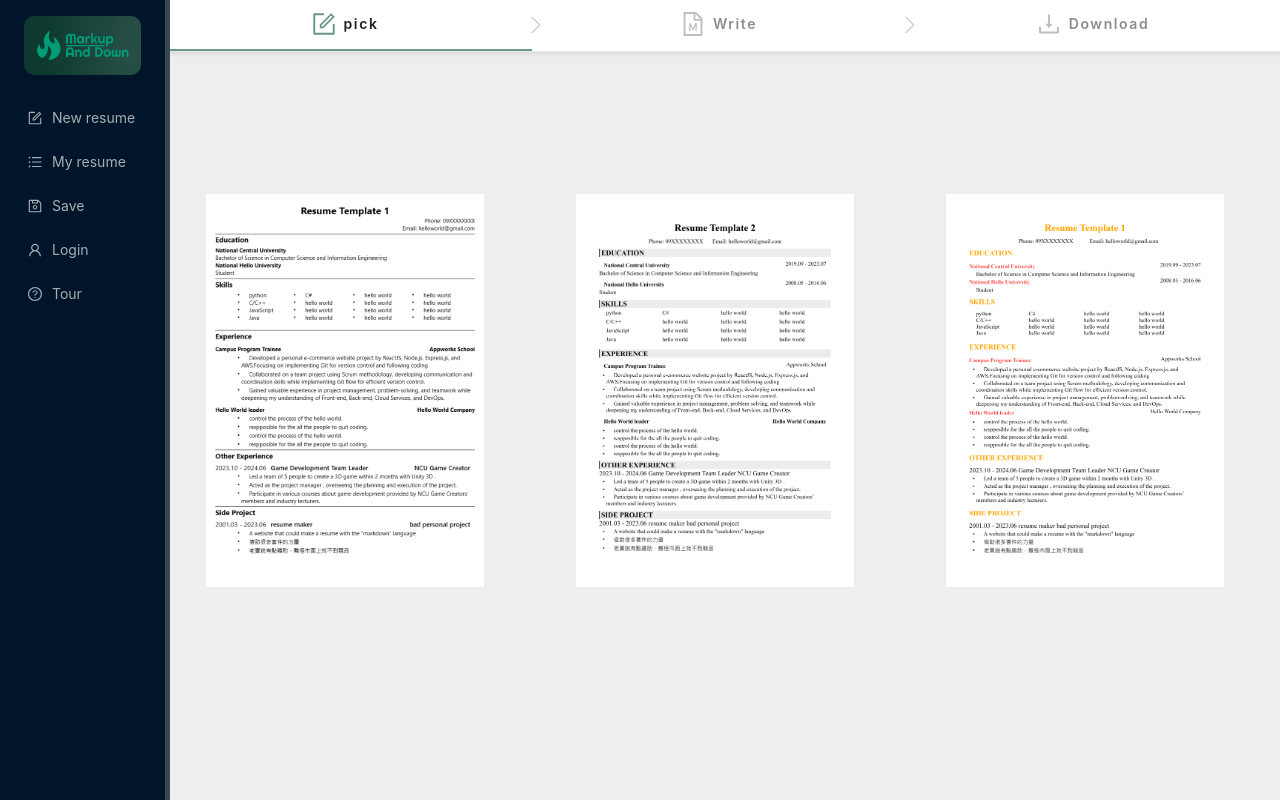
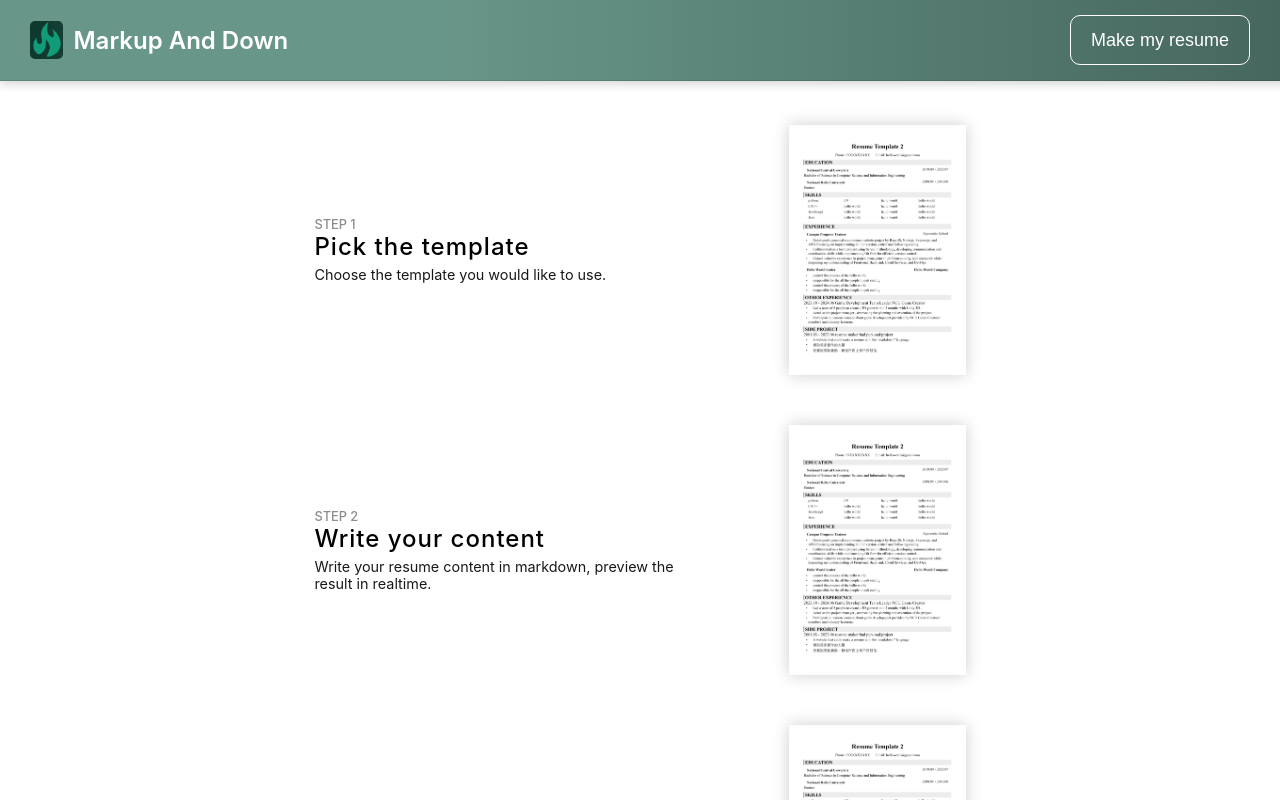
Before and after one commit to VictorChao996/markdown_resume_maker, a React (Create React App) app in the folder frontend/: page / in a window 1280 px wide. Shown: the top 800 px of the page. Built offline with nearby package versions, Linux system fonts and the light colour scheme.

Commit message:
feat(frontend): add MainPage & adjust css styles

```diff
--- a/frontend/src/App.js
+++ b/frontend/src/App.js
@@ -1,9 +1,11 @@
 import logo from "./logo.svg"
 import react from "react"
+import { Routes, Route, Link } from "react-router-dom"
 import "./App.css"
 import { ConfigProvider } from "antd"
 
 import MainLayout from "./MainLayout.js"
+import MainPage from "./pages/MainPage.js"
 
 function App() {
     return (
@@ -23,7 +25,16 @@ function App() {
                 }
             }}
         >
-            <MainLayout />
+            <Routes>
+                <Route
+                    path="/"
+                    element={<MainPage />}
+                />
+                <Route
+                    path="editor"
+                    element={<MainLayout />}
+                />
+            </Routes>
         </ConfigProvider>
     )
 }
--- a/frontend/src/MainLayout.js
+++ b/frontend/src/MainLayout.js
@@ -227,6 +227,9 @@ const MainLayout = () => {
                         // marginBottom: "16px"
                     }}
                     ref={tourRefs[0]}
+                    onClick={() => {
+                        window.location.href = "/"
+                    }}
                 >
                     <img
                         src={logo}
--- a/frontend/src/components/resumePreviewScreeshot.js
+++ b/frontend/src/components/resumePreviewScreeshot.js
@@ -7,7 +7,7 @@ const whitePaperImageURL =
 
 const ResumePreviewScreenshot = ({ html, cardRef, canResize }) => {
     const [previewImageURL, setPreviewImageURL] = useState(whitePaperImageURL)
-    const [size, setSize] = useState(350)
+    const [size, setSize] = useState(400)
 
     useEffect(() => {
         if (html) {
--- a/frontend/src/components/textEditor.js
+++ b/frontend/src/components/textEditor.js
@@ -28,6 +28,8 @@ const TextEditor = ({ markdownContent, setMarkdown }) => {
             theme={sublime}
             onChange={handleTyping}
             minHeight="800px"
+            // minWidth="2000px"
+            width="1600px"
             style={{ fontSize: "16px" }}
         />
     )
--- a/frontend/src/index.js
+++ b/frontend/src/index.js
@@ -2,12 +2,15 @@ import React from "react"
 import ReactDOM from "react-dom/client"
 import "./index.css"
 import App from "./App"
+import { BrowserRouter } from "react-router-dom"
 // import reportWebVitals from "./reportWebVitals"
 
 const root = ReactDOM.createRoot(document.getElementById("root"))
 root.render(
     // <React.StrictMode>
-    <App />
+    <BrowserRouter>
+        <App />
+    </BrowserRouter>
     // </React.StrictMode>
 )
 
--- /dev/null
+++ b/frontend/src/pages/MainPage.js
@@ -0,0 +1,71 @@
+import React from "react"
+import "./MainPage.scss"
+import img from "../images/template2_screenshot.png"
+import logo from "../images/logo_small.png"
+import { Button } from "antd"
+import { Link } from "react-router-dom"
+
+const MainPage = () => {
+    return (
+        <div>
+            <nav>
+                <div
+                    className="logo_with_name"
+                    onClick={() => {
+                        window.location.href = "/"
+                    }}
+                >
+                    <img
+                        src={logo}
+                        alt="logo"
+                    />
+                    <h2>Markup And Down</h2>
+                </div>
+                {/* <button className="make_resume_button">Make my resume</button> */}
+                <button className="make_resume_button">
+                    <Link to="editor">Make my resume</Link>
+                </button>
+            </nav>
+            <div className="intro">
+                <div className="step">
+                    <div className="description">
+                        <p className="small">STEP 1</p>
+                        <h2>Pick the template</h2>
+                        <p>Choose the template you would like to use.</p>
+                    </div>
+                    <img
+                        src={img}
+                        alt=""
+                    />
+                </div>
+                <div className="step">
+                    <div className="description">
+                        <p className="small">STEP 2</p>
+                        <h2>Write your content</h2>
+                        <p>
+                            Write your resume content in markdown, preview the
+                            result in realtime.
+                        </p>
+                    </div>
+                    <img
+                        src={img}
+                        alt=""
+                    />
+                </div>
+                <div className="step">
+                    <div className="description">
+                        <p className="small">STEP 3</p>
+                        <h2>Download !</h2>
+                        <p>Export it as the PDF file when you finish.</p>
+                    </div>
+                    <img
+                        src={img}
+                        alt=""
+                    />
+                </div>
+            </div>
+        </div>
+    )
+}
+
+export default MainPage
--- /dev/null
+++ b/frontend/src/pages/MainPage.scss
@@ -0,0 +1,127 @@
+
+nav{
+    position: fixed;
+height: 60px;
+width: 100%;
+border-bottom: 1px solid rgba(0,0,0,0.1);
+// background-color: #689689;
+background: linear-gradient(90deg, rgba(104,150,137,1) 5%, rgba(104,150,137,1) 33%, rgba(69,101,92,1) 100%);
+display: flex;
+justify-content: space-between;
+padding: 10px 20px;
+z-index: 2;
+box-shadow: 0px 2px 10px rgba(0, 0, 0, 0.2);
+
+    .logo_with_name{
+        // height: 50%;
+        // width: auto;
+        display: flex;
+        justify-content: center;
+        align-items: center;
+        padding: 3px 10px;
+        border-radius: 10px;
+
+        img{
+            height: 70%;
+            // height: auto;
+            border-radius: 5px;
+            margin-right: 10px;
+        }
+
+        h2{
+            font-weight: 600;
+            color: white;
+        }
+
+        &:hover{
+            // filter: brightness(0.9);
+            background-color: rgba(0,0,0,0.1);
+            cursor: pointer;
+        }
+    }
+// ul{
+    //     display: flex;
+    //     justify-content: center;
+    //     align-items: center;
+    //     height: 100%;
+    // }
+    .make_resume_button{
+        color: white;
+        background-color: none;
+        background: none;
+        border: 1px solid white;
+        border-radius: 10px;
+        margin: 5px 0px;
+        margin-right: 50px;
+        padding: 5px 20px;
+        font-size: large;
+
+        a{
+            text-decoration: none;
+            color: white;
+
+
+        }
+
+        &:hover{
+            color: #689689;
+            background-color: white;
+            cursor: pointer;
+            font-weight: 700;
+
+            a{
+                color: #689689;
+            }
+        }
+
+    }
+
+}
+
+
+.intro{
+    display: flex;
+    flex-direction: column;
+    justify-content: center;
+    align-items: center;
+    // height: 100vh;
+    padding: 100px 0px;
+
+    .step{
+        display: flex;
+        justify-content: space-evenly;
+        align-items: center;
+        height: 250px;
+        width: 100%;
+        max-width: 800px;
+        margin: 25px 0px;
+
+        .description{
+            width: 50%;
+            // margin-right: 20px;
+            .small{
+                color: gray;
+                font-size: 0.8em;
+                font-weight: 500;
+            }
+
+            h2{
+                font-weight: 500;
+                letter-spacing: 1px;
+                margin-bottom: 5px;
+            }
+            p{
+                font-size: 0.9em;
+                // font-weight: 500;
+                opacity: 0.9;
+            }
+        }
+
+        img{
+            height: 100%;
+            box-shadow: 0px 0px 15px rgba(0,0,0,0.2);
+        }
+
+
+    }
+}
--- a/frontend/src/pages/MarkdownPage.scss
+++ b/frontend/src/pages/MarkdownPage.scss
@@ -35,18 +35,20 @@
 
         // flex-grow: 1;
         overflow-y: hidden;
-        overflow-x: auto;
+        overflow-x: hidden;
         // width: 40%;
         // height: 800px;
-        max-height: 90%;
+        max-height: 93%;
+        // height: 500px;
         // width: 50%;
         flex: 1 1 50%;
-        width: 800px;
+        // width: 800px;
         z-index: 2;
         border-right: 3px solid #ccc;
 
         &:hover{
             overflow-y: scroll;
+            overflow-x: scroll;
         }
     }
 
@@ -58,7 +60,7 @@
         // background-color: rgb(245, 245, 245);
         display: flex;
         flex-direction: column;
-        justify-content: start;
+        justify-content: center;
         align-items: center;
 
         .card{
--- a/frontend/src/pages/TemplatePage.scss
+++ b/frontend/src/pages/TemplatePage.scss
@@ -17,8 +17,8 @@
     // width: 210px;
     // height: 297px;
     width: 25%;
-    box-shadow: "0 2px 4px rgba(0, 0, 0, 0.2)";
-    border-radius: "5px";
+    box-shadow: 0px 0px 2px rgba(0, 0, 0, 0.2);
+    border-radius: 5px;
     margin-bottom: 40px;
     margin-right: 20px;
     transition: filter 0.3s ease;
@@ -45,7 +45,6 @@
     img{
         height: 100%;
         width: 100%;
-
         transition: filter 0.3s ease, transform 0.3s ease;
     }
 
```
Also changed, not shown: frontend/src/images/logo_small.png (added).
